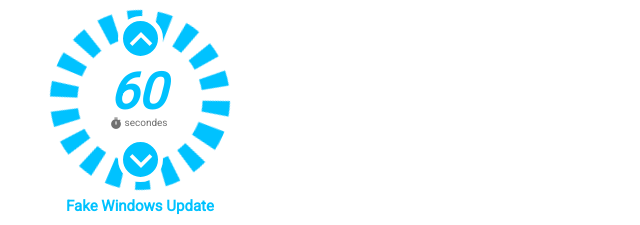
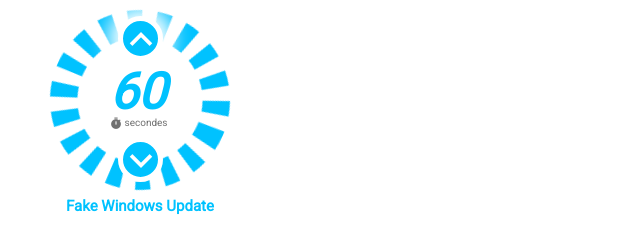
Before and after one commit to EmilienLeroy/FakeWindowsUpdatesExtensions, a website built with webpack: page public/popup.html in a window 1280 px wide. In both pictures the pointer is over the button "keyboard_arrow_up". Shown: the top 225 px of the page, 0-640 px from the left. Built offline with nearby package versions, Linux system fonts and the light colour scheme; some packages are replaced by stand-ins of ours.

Commit message:
:lipstick: Add btn hover style

```diff
--- a/public/style.css
+++ b/public/style.css
@@ -73,6 +73,13 @@
     width: 45px;
     height: 45px;
     border-radius: 100%;
+    cursor: pointer;
+    transition: all 0.25s ease;
+}
+
+.time__btn:hover {
+    box-shadow: 0 0 20px 10px #ffffff;
+    transition: all 0.25s ease;
 }
 
 .time__btn--up {
@@ -142,6 +149,13 @@
     color: white;
     border-radius: 100%;
     padding: 5px;
+    cursor: pointer;
+    transition: all 0.25s ease;
+}
+
+.control__btn:hover {
+    box-shadow: 0 0 20px white;
+    transition: all 0.25s ease;
 }
 
 .control__btn--reverse {
```
